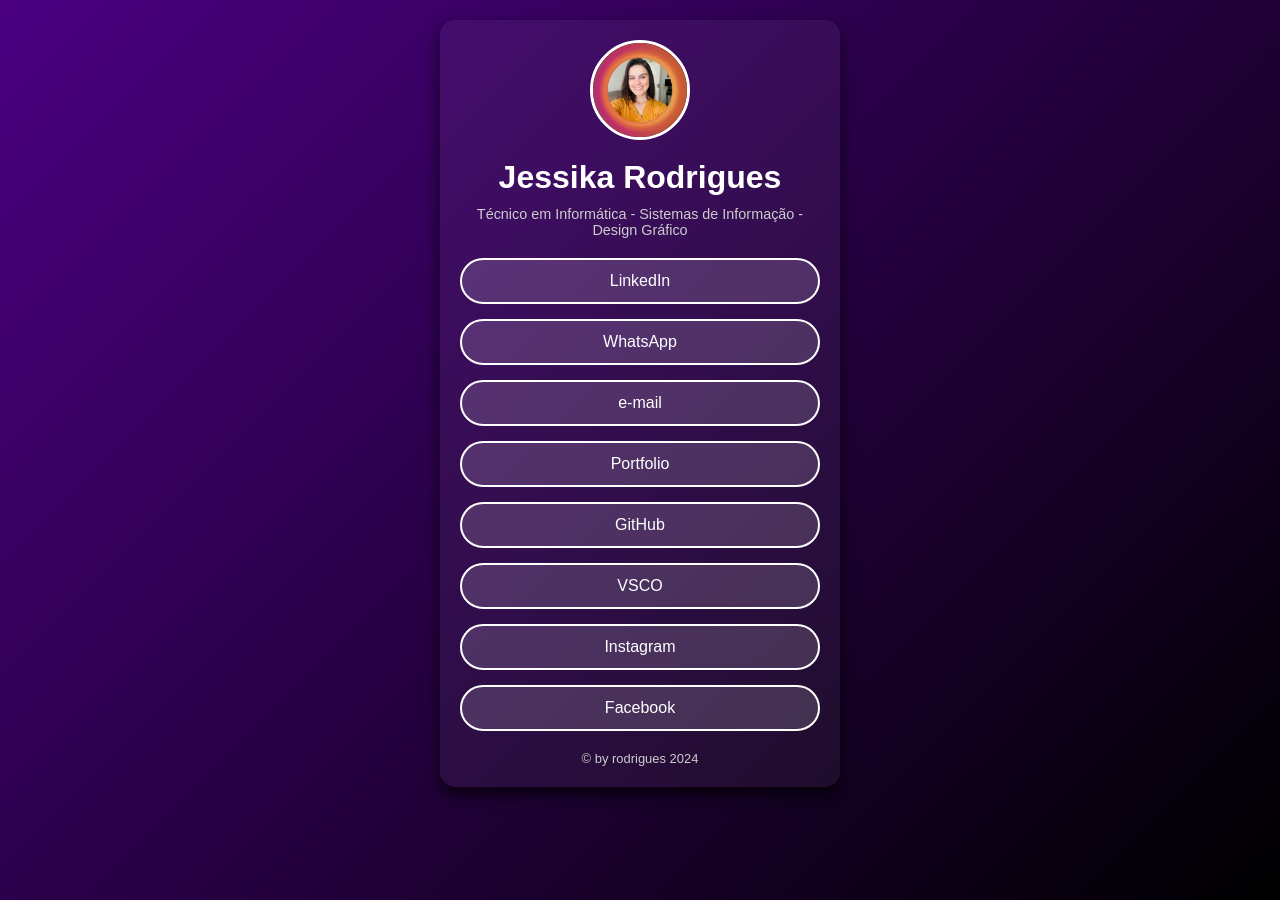
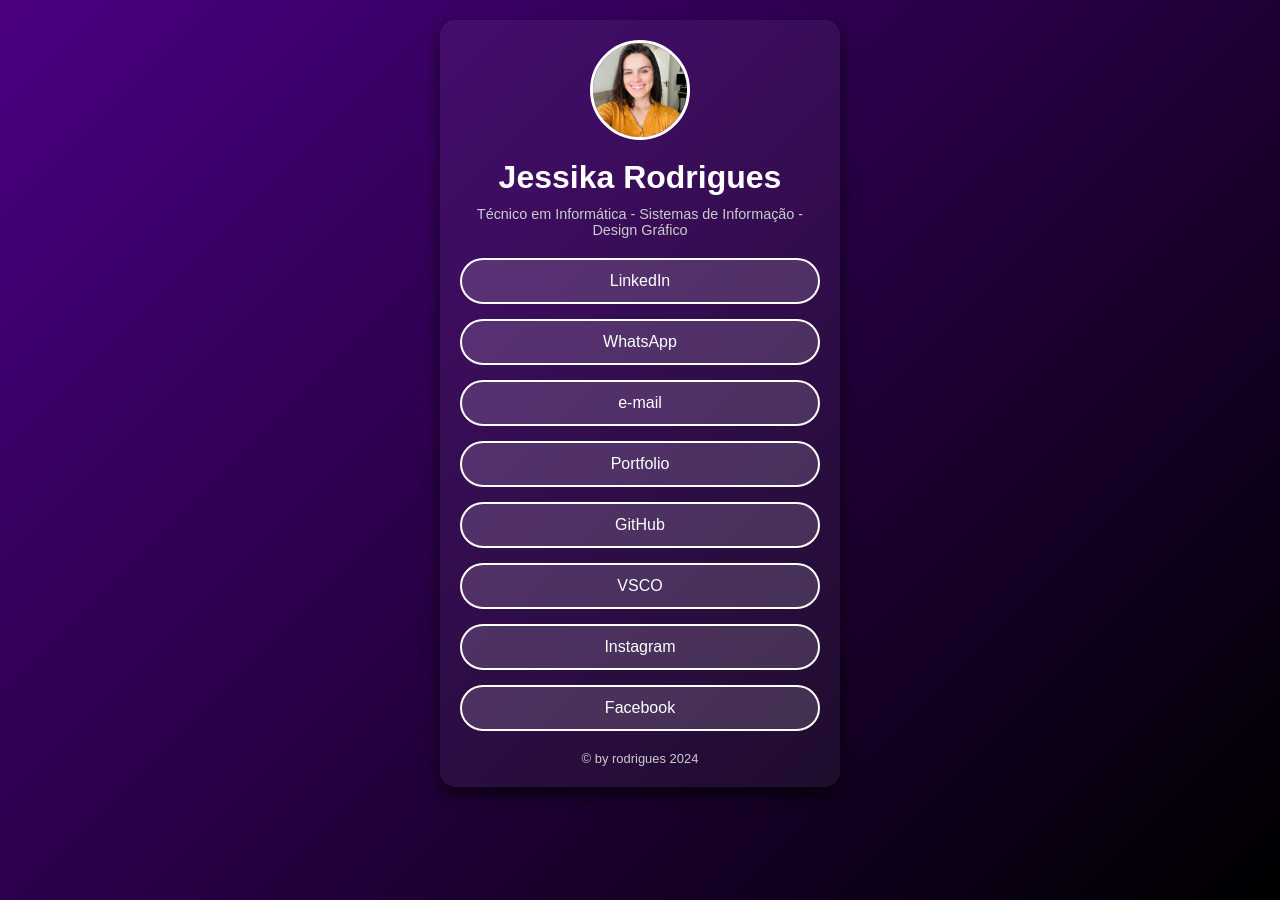
Before and after one commit to jesscatt/Jessika.rodrigues, a Jekyll site: the page built from index.md, in a window 1280 px wide. Built offline with Jekyll 4.4.1, drawn with Linux system fonts in a browser that asks for light colours.

Commit message:
Update default.html

```diff
--- a/_layouts/default.html
+++ b/_layouts/default.html
@@ -12,7 +12,7 @@
   <div class="container">
     <header>
       <div class="profile-picture">
-        <img src="imagens/Suporte de TI.jpg" alt="imagens/Suporte de TI.jpg"> <!-- Substitua pelo caminho da sua foto -->
+        <img src="imagens/jessika.jpg" alt="imagens/jessika.jpg"> <!-- Substitua pelo caminho da sua foto -->
       </div>
       <h1>Jessika Rodrigues</h1>
       <p>Técnico em Informática - Sistemas de Informação - Design Gráfico</p>
```
